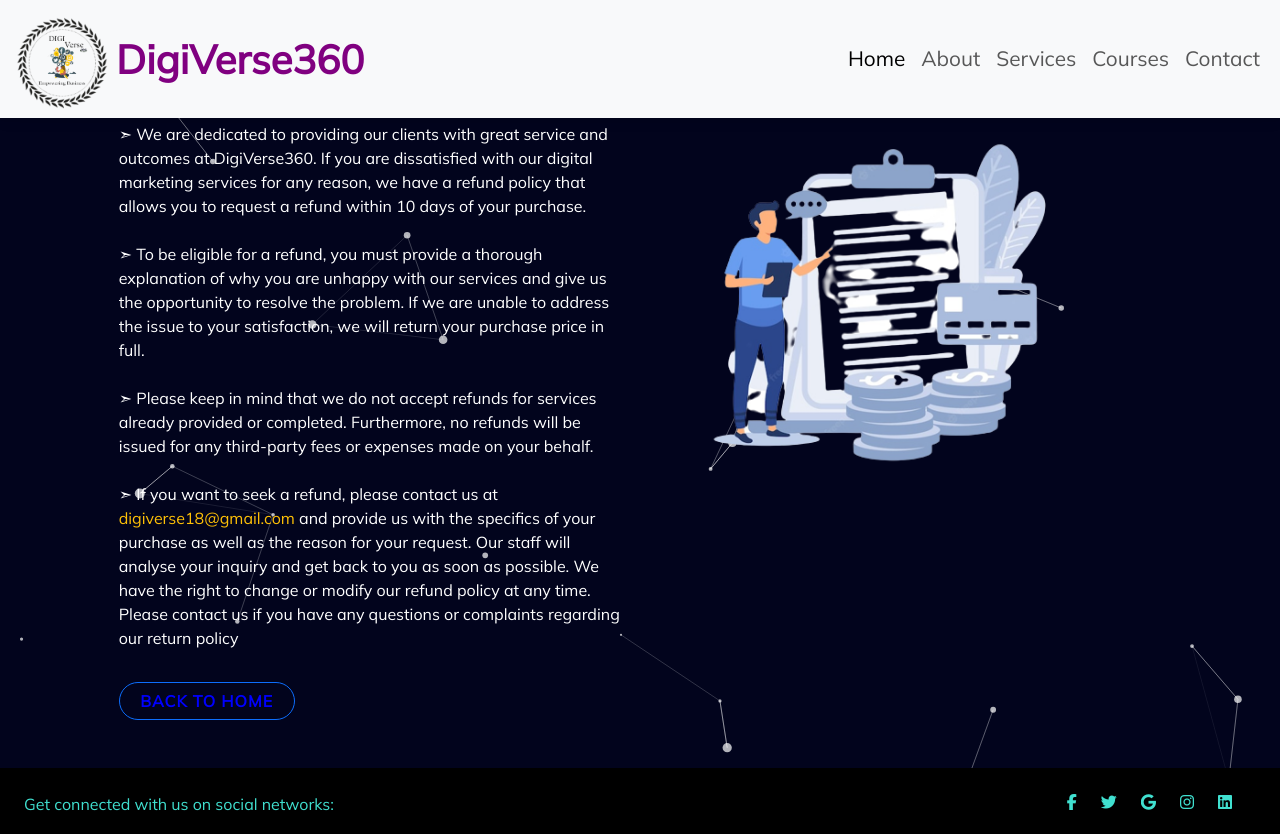
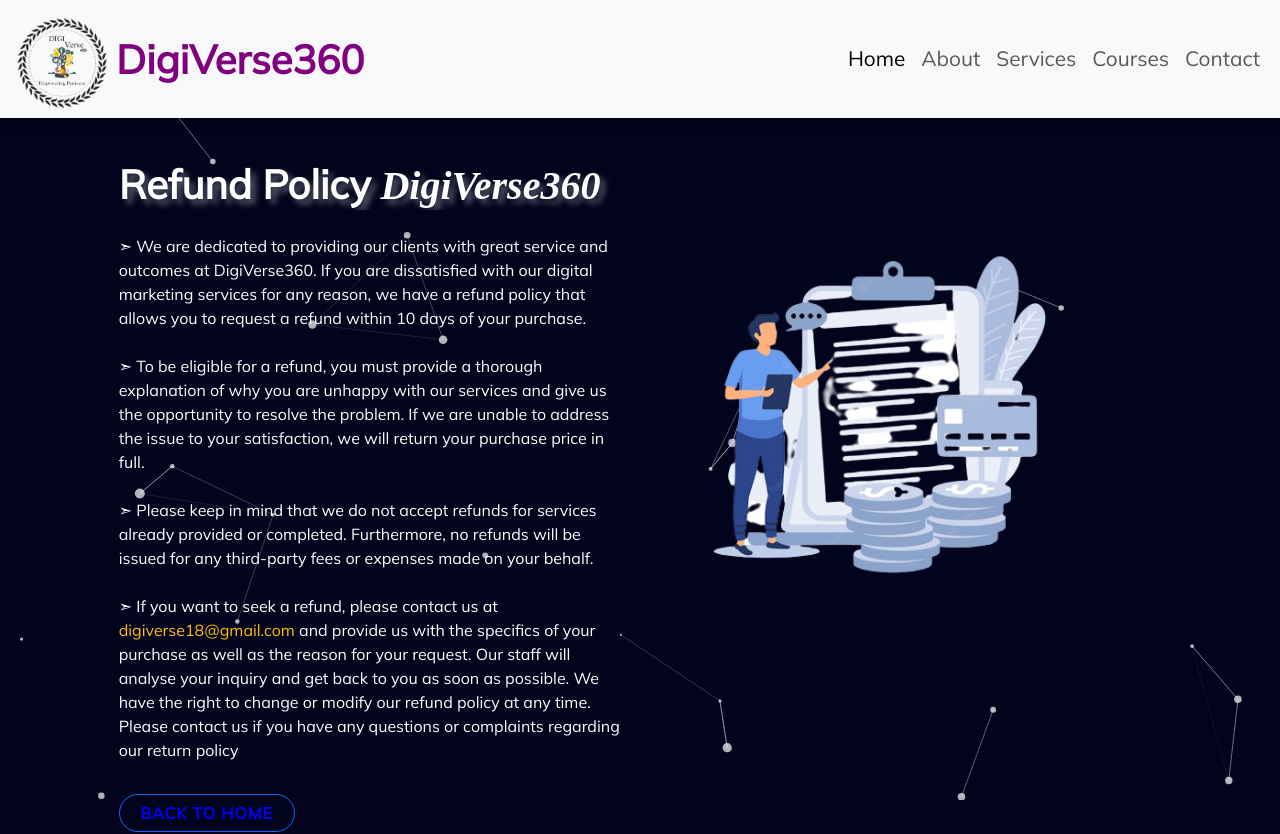
Before and after one commit to rajkishorepatra/digiverse, a React (Create React App) app: page /refundpolicy in a window 1280 px wide. Shown: the top 834 px of the page. Built offline with nearby package versions, Linux system fonts and the light colour scheme; a web font is replaced by a local one.

Commit message:
Update index.css

```diff
--- a/src/index.css
+++ b/src/index.css
@@ -13,6 +13,16 @@
 }
 body{
    font-family: "Mulish", sans-serif !important;
+}
+#refundheader{
+  margin-top: 7rem !important;
+
+}
+.refundheader{
+  overflow: hidden;
+  font-weight: 700;
+  color: rgb(255, 255, 255) !important;
+  text-shadow: 5px 5px 6px rgba(250, 250, 250, 0.359);
 }
 .herocontainer{
   margin-top: 9rem !important;
```
